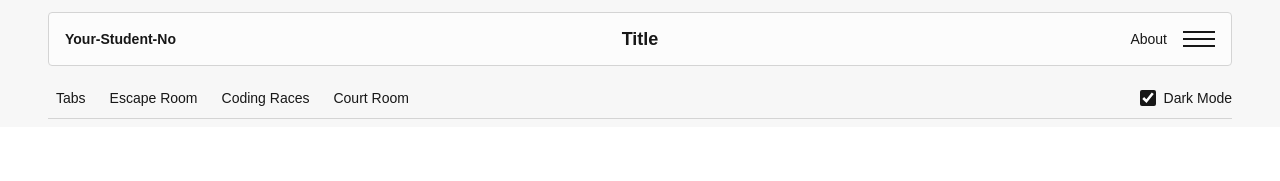
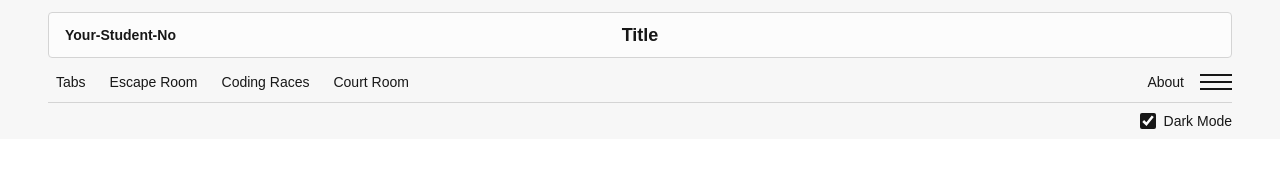
Before and after one commit to ParikshitBohara/cwaassesment, a Next.js app: page /about in a window 1280 px wide. Shown: the top 181 px of the page. Built offline with nearby package versions, Linux system fonts and the light colour scheme.

Commit message:
fix(header): fixed layouts and stuff

```diff
--- a/src/components/Header.tsx
+++ b/src/components/Header.tsx
@@ -9,7 +9,6 @@ type Props = {
   title?: string;
 };
 
-// Simple UI-only dark mode (persistence can come later)
 export default function Header({ studentNo, title = "Title" }: Props) {
   const [dark, setDark] = useState(true);
   const pathname = usePathname();
@@ -19,7 +18,8 @@ export default function Header({ studentNo, title = "Title" }: Props) {
     dark ? root.classList.add("dark") : root.classList.remove("dark");
   }, [dark]);
 
-  const NAV = [
+  // Left-side nav (exclude About here)
+  const NAV_LEFT = [
     { href: "/", label: "Tabs" },
     { href: "/escape-room", label: "Escape Room" },
     { href: "/coding-races", label: "Coding Races" },
@@ -28,33 +28,28 @@ export default function Header({ studentNo, title = "Title" }: Props) {
 
   return (
     <header className="sticky top-0 z-50 bg-neutral-100/80 backdrop-blur dark:bg-neutral-900/80">
-      {/* Top bar */}
+      {/* ===== Top bar: Student No. left, Title center ===== */}
       <div className="px-6 py-3 md:px-8 lg:px-12">
-        <div className="rounded border border-neutral-300 bg-white/70 px-4 py-3 dark:border-neutral-700 dark:bg-neutral-800/70">
+        <div className="rounded border border-neutral-300 bg-white/70 px-4 py-2 dark:border-neutral-700 dark:bg-neutral-800/70">
           <div className="grid grid-cols-3 items-center">
+            {/* Student number left */}
             <div className="text-sm font-semibold">{studentNo}</div>
+
+            {/* Title center */}
             <h1 className="text-center text-lg font-semibold">{title}</h1>
 
-            <div className="flex items-center justify-end gap-4">
-              <Link href="/about" className="text-sm underline-offset-4 hover:underline">
-                About
-              </Link>
-              {/* hamburger (static; we’ll animate later) */}
-              <button aria-label="Open menu" className="group relative h-6 w-8">
-                <span className="absolute left-0 top-1 block h-0.5 w-8 bg-current transition-transform group-hover:translate-x-0.5" />
-                <span className="absolute left-0 top-1/2 block h-0.5 w-8 -translate-y-1/2 bg-current" />
-                <span className="absolute bottom-1 left-0 block h-0.5 w-8 bg-current transition-transform group-hover:-translate-x-0.5" />
-              </button>
-            </div>
+            {/* Right side left blank so About/Hamburger are below */}
+            <div />
           </div>
         </div>
       </div>
 
-      {/* Nav row */}
+      {/* ===== Nav row: left links, right About + hamburger ===== */}
       <div className="px-6 md:px-8 lg:px-12">
-        <div className="mb-2 mt-2 flex flex-wrap items-center justify-between gap-3 border-b border-neutral-300 pb-2 dark:border-neutral-700">
+        <div className="flex items-center justify-between border-b border-neutral-300 pb-2 dark:border-neutral-700">
+          {/* Left group */}
           <nav aria-label="Primary" className="text-sm flex flex-wrap items-center gap-2">
-            {NAV.map((link) => {
+            {NAV_LEFT.map((link) => {
               const isActive = pathname === link.href;
               return (
                 <Link
@@ -73,6 +68,21 @@ export default function Header({ studentNo, title = "Title" }: Props) {
             })}
           </nav>
 
+          {/* Right group: About + hamburger */}
+          <div className="flex items-center gap-4">
+            <Link href="/about" className="text-sm underline-offset-4 hover:underline">
+              About
+            </Link>
+            <button aria-label="Open menu" className="group relative h-6 w-8">
+              <span className="absolute left-0 top-1 block h-0.5 w-8 bg-current transition-transform group-hover:translate-x-0.5" />
+              <span className="absolute left-0 top-1/2 block h-0.5 w-8 -translate-y-1/2 bg-current" />
+              <span className="absolute bottom-1 left-0 block h-0.5 w-8 bg-current transition-transform group-hover:-translate-x-0.5" />
+            </button>
+          </div>
+        </div>
+
+        {/* ===== Dark mode row: separate and right-aligned ===== */}
+        <div className="mt-2 mb-2 flex justify-end">
           <label className="flex items-center gap-2 text-sm">
             <input
               type="checkbox"
```
